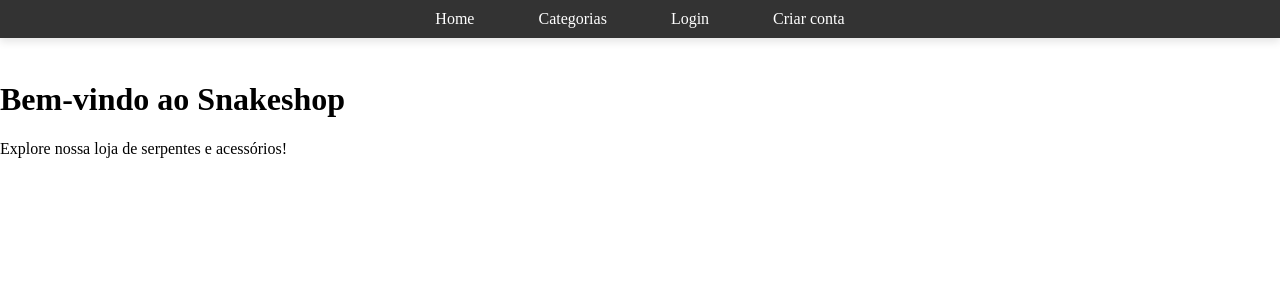
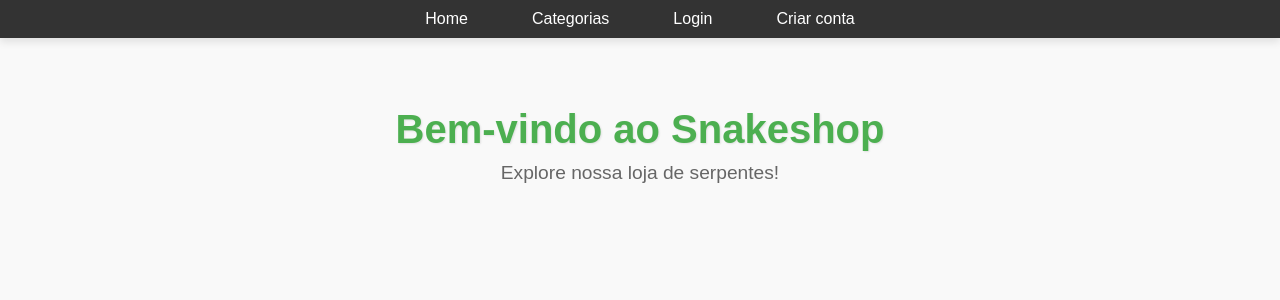
Before and after one commit to thiago-dpz/snakeshop, a PHP site: page / in a window 1280 px wide. Shown: the top 300 px of the page. Run offline with PHP 8.4, Linux system fonts and the light colour scheme.

Commit message:
inclusão do css na home

```diff
--- a/views/home.php
+++ b/views/home.php
@@ -4,11 +4,14 @@
     <meta charset="UTF-8">
     <meta name="viewport" content="width=device-width, initial-scale=1.0">
     <title>Snakeshop</title>
-    <link rel="stylesheet" href="<?= ROOT ?>/css/menu.css">
+    <link rel="stylesheet" href="/css/menu.css">
+    <link rel="stylesheet" href="/css/home.css">
 </head>
 <body>
     <?php require("templates/menu.php"); ?>
-    <h1>Bem-vindo ao Snakeshop</h1>
-    <p>Explore nossa loja de serpentes e acessórios!</p>
+    <div class="container">
+        <h1 class="title">Bem-vindo ao Snakeshop</h1>
+        <p class="subtitle">Explore nossa loja de serpentes!</p>
+    </div>
 </body>
 </html>
```
